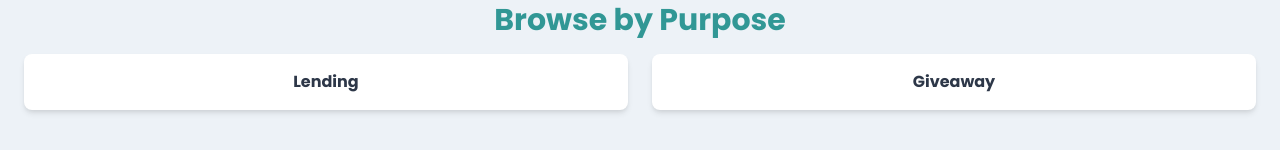
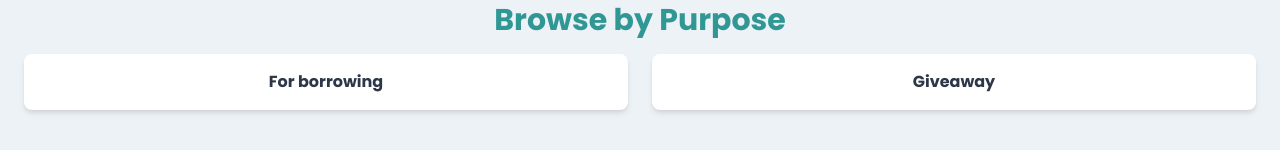
Before and after one commit to DennyNK/LibOfThings, a React (Vite) app in the folder client/: page / in a window 1280 px wide. Shown: the part 505-665 px from the top of the page. Built offline with nearby package versions, Linux system fonts and the light colour scheme.

Commit message:
Changing purpose lending to for borrowing

```diff
--- a/client/src/components/addThings/AddThings.jsx
+++ b/client/src/components/addThings/AddThings.jsx
@@ -110,7 +110,7 @@ export default function AddThings() {
             <FormLabel htmlFor="purpose">Purpose</FormLabel>
             <select name="purpose" value={formData.purpose} onChange={changeHandler}>
               <option value="">--Choose--</option>
-              <option value="Borrowing">Lending</option>
+              <option value="Borrowing">For borrowing</option>
               <option value="Giveaway">Giveaway</option>
             </select>
           </FormControl>
--- a/client/src/data/purpose.js
+++ b/client/src/data/purpose.js
@@ -1,4 +1,4 @@
 export const purposes = [
-    { name: "Lending", link: "/catalog?purpose=Lending" },
+    { name: "For borrowing", link: "/catalog?purpose=forBorrowing" },
     { name: "Giveaway", link: "/catalog?purpose=Giveaway" },
   ];
```
Also changed, not shown: 1 other file (tests, documents, lock files or other folders).
